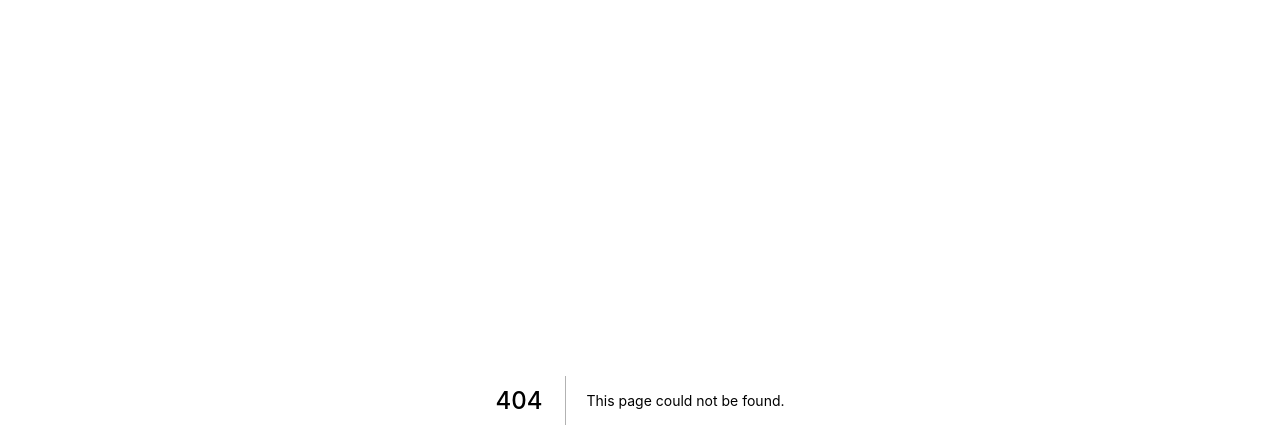
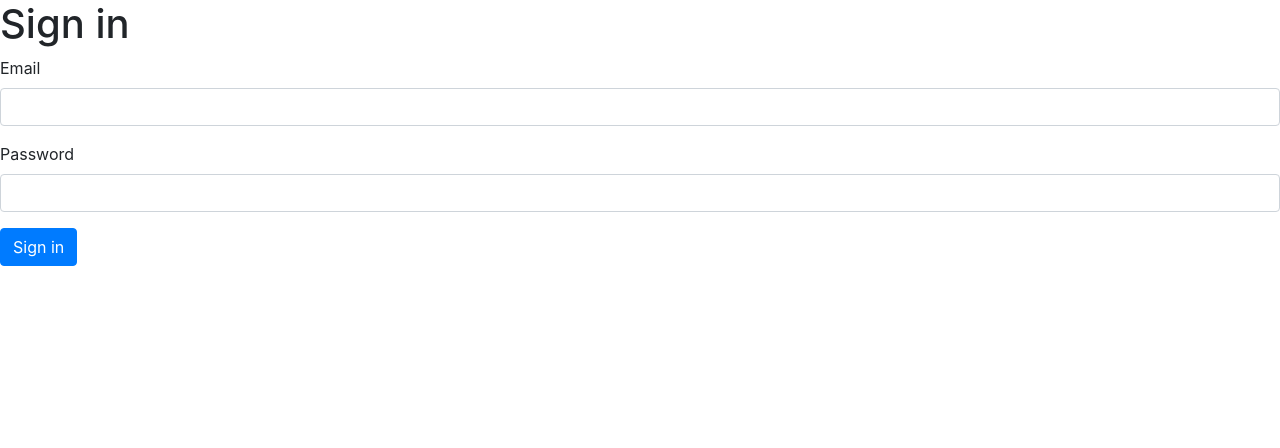
Before and after one commit to JaiRaga/Get-Tickets, a Next.js app in the folder client/: page /auth/signin in a window 1280 px wide. Before the commit this address had no page. Shown: the top 448 px of the page. Built offline with nearby package versions, Linux system fonts and the light colour scheme.

Commit message:
:sparkles: displays signin form

```diff
--- /dev/null
+++ b/client/pages/auth/signin.js
@@ -0,0 +1,52 @@
+import { useState } from 'react'
+
+import { useRouter } from 'next/router'
+import useRequest from '../../hooks/use-request'
+
+const Signin = () => {
+	const router = useRouter()
+	const [email, setEmail] = useState('')
+	const [password, setPassword] = useState('')
+	const { doRequest, errors } = useRequest({
+		url: '/api/users/signin',
+		method: 'post',
+		body: {
+			email,
+			password,
+		},
+		onSuccess: () => router.push('/'),
+	})
+
+	const onSubmit = async (event) => {
+		event.preventDefault()
+
+		await doRequest()
+	}
+
+	return (
+		<form onSubmit={onSubmit}>
+			<h1>Sign in</h1>
+			<div className='form-group'>
+				<label>Email</label>
+				<input
+					value={email}
+					onChange={(e) => setEmail(e.target.value)}
+					className='form-control'
+				/>
+			</div>
+			<div className='form-group'>
+				<label>Password</label>
+				<input
+					type='password'
+					value={password}
+					onChange={(e) => setPassword(e.target.value)}
+					className='form-control'
+				/>
+			</div>
+			{errors}
+			<button className='btn btn-primary'>Sign in</button>
+		</form>
+	)
+}
+
+export default Signin
```
